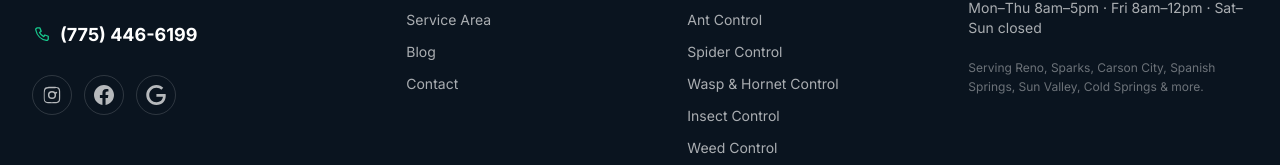
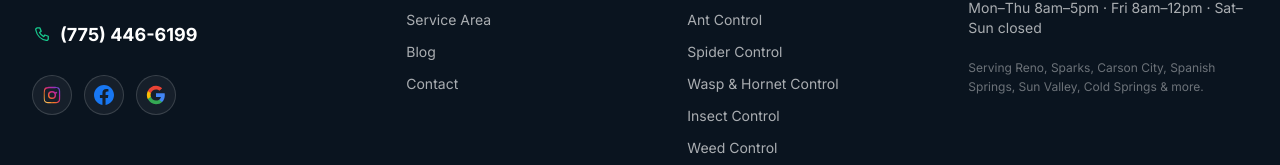
Before and after one commit to npollak1207/peak-pest-control, a Next.js app: page /blog in a window 1280 px wide. Shown: the part 8712-8877 px from the top of the page. Built offline with nearby package versions, Linux system fonts and the light colour scheme; no server answers.

Commit message:
Add hidden welcome page and full-color social logos
- Add a hidden /welcome onboarding page (noindex + robots disallow, unlisted)
  reusing the owner video for now
- Swap footer social icons for full-color brand logos (Instagram gradient,
  Facebook blue, Google 4-color)

```diff
--- a/app/robots.ts
+++ b/app/robots.ts
@@ -3,7 +3,7 @@ import { site } from "@/lib/site";
 
 export default function robots(): MetadataRoute.Robots {
   return {
-    rules: { userAgent: "*", allow: "/" },
+    rules: { userAgent: "*", allow: "/", disallow: "/welcome" },
     sitemap: `${site.url}/sitemap.xml`,
   };
 }
--- /dev/null
+++ b/app/welcome/page.tsx
@@ -0,0 +1,80 @@
+import type { Metadata } from "next";
+import Link from "next/link";
+import OwnerVideo from "@/components/OwnerVideo";
+import { Phone, Check } from "@/components/Icons";
+import { site } from "@/lib/site";
+
+// Using the owner/about video for now. Swap to a dedicated welcome clip by
+// dropping it in at public/videos/welcome.mp4 and updating this path.
+const WELCOME_VIDEO_SRC = "/videos/owner-aspen.mp4";
+
+// Hidden onboarding page — link-only, kept out of search and the sitemap.
+export const metadata: Metadata = {
+  title: "Welcome to Peak Pest Control",
+  description: "A quick welcome video for new members of the Peak sales team.",
+  robots: { index: false, follow: false, nocache: true },
+};
+
+const nextSteps = [
+  "Watch the welcome video from start to finish.",
+  "Save our main line so you can reach the office anytime.",
+  "Reply to your onboarding email once you're ready to get started.",
+];
+
+export default function WelcomePage() {
+  return (
+    <section className="bg-ink py-20 sm:py-28">
+      <div className="mx-auto max-w-3xl px-5 text-center sm:px-8">
+        <span className="inline-flex items-center gap-2 text-xs font-bold uppercase tracking-[0.2em] text-mint-600">
+          <span className="h-1.5 w-1.5 rounded-full bg-mint" />
+          Welcome aboard
+        </span>
+        <h1 className="mt-4 font-display text-3xl font-bold tracking-tight text-white sm:text-[2.75rem] sm:leading-[1.1]">
+          Welcome to the Peak team
+        </h1>
+        <p className="mx-auto mt-4 max-w-2xl text-lg leading-relaxed text-white/70">
+          We&rsquo;re glad you&rsquo;re here. Press play below for a quick
+          welcome from the team, then follow the steps underneath to get
+          started with {site.name}.
+        </p>
+      </div>
+
+      <div className="mx-auto mt-12 max-w-4xl px-5 sm:px-8">
+        <OwnerVideo
+          src={WELCOME_VIDEO_SRC}
+          poster="/videos/owner-poster.jpg"
+          posterAlt="Aspen from Peak Pest Control"
+          label="Welcome to Peak"
+          playLabel="Play the welcome video"
+          comingSoonLabel="Welcome video coming soon"
+        />
+      </div>
+
+      <div className="mx-auto mt-14 max-w-2xl px-5 sm:px-8">
+        <ul className="grid gap-4 text-left">
+          {nextSteps.map((step) => (
+            <li key={step} className="flex items-start gap-3">
+              <span className="mt-0.5 flex h-6 w-6 shrink-0 items-center justify-center rounded-full bg-mint-050 text-mint-600">
+                <Check className="h-3.5 w-3.5" />
+              </span>
+              <span className="leading-relaxed text-white/80">{step}</span>
+            </li>
+          ))}
+        </ul>
+
+        <div className="mt-10 flex flex-col items-center gap-4 text-center">
+          <a
+            href={site.phoneHref}
+            className="inline-flex items-center gap-2 text-lg font-bold text-white transition hover:text-mint"
+          >
+            <Phone className="h-5 w-5 text-mint" />
+            {site.phone}
+          </a>
+          <Link href="/" className="text-sm text-white/50 transition hover:text-mint">
+            Explore peakpestreno.com
+          </Link>
+        </div>
+      </div>
+    </section>
+  );
+}
--- a/components/Footer.tsx
+++ b/components/Footer.tsx
@@ -43,7 +43,7 @@ export default function Footer() {
                   target="_blank"
                   rel="noopener noreferrer"
                   aria-label={label}
-                  className="flex h-10 w-10 items-center justify-center rounded-full border border-white/15 text-white/70 transition hover:border-mint hover:text-mint"
+                  className="flex h-10 w-10 items-center justify-center rounded-full border border-white/15 bg-white/5 transition hover:border-white/40 hover:bg-white/10"
                 >
                   <Icon className="h-5 w-5" />
                 </a>
--- a/components/Icons.tsx
+++ b/components/Icons.tsx
@@ -112,22 +112,34 @@ export const Tag = ({ className }: IconProps) => (
   </svg>
 );
 
-// Brand glyphs (filled) for social & review links
+// Brand logos (full color) for social & review links
 export const Instagram = ({ className }: IconProps) => (
-  <svg viewBox="0 0 24 24" fill="currentColor" className={className} aria-hidden>
-    <path d="M12 2.2c3.2 0 3.58.01 4.85.07 1.17.05 1.8.25 2.23.41.56.22.96.48 1.38.9.42.42.68.82.9 1.38.16.42.36 1.06.41 2.23.06 1.27.07 1.65.07 4.85s-.01 3.58-.07 4.85c-.05 1.17-.25 1.8-.41 2.23-.22.56-.48.96-.9 1.38-.42.42-.82.68-1.38.9-.42.16-1.06.36-2.23.41-1.27.06-1.65.07-4.85.07s-3.58-.01-4.85-.07c-1.17-.05-1.8-.25-2.23-.41a3.7 3.7 0 0 1-1.38-.9 3.7 3.7 0 0 1-.9-1.38c-.16-.42-.36-1.06-.41-2.23-.06-1.27-.07-1.65-.07-4.85s.01-3.58.07-4.85c.05-1.17.25-1.8.41-2.23.22-.56.48-.96.9-1.38.42-.42.82-.68 1.38-.9.42-.16 1.06-.36 2.23-.41C8.42 2.21 8.8 2.2 12 2.2zm0 1.8c-3.15 0-3.5.01-4.75.07-.9.04-1.38.19-1.7.32-.43.16-.74.36-1.06.68-.32.32-.52.63-.68 1.06-.13.32-.28.8-.32 1.7C3.2 8.5 3.2 8.85 3.2 12s0 3.5.07 4.75c.04.9.19 1.38.32 1.7.16.43.36.74.68 1.06.32.32.63.52 1.06.68.32.13.8.28 1.7.32 1.25.06 1.6.07 4.75.07s3.5-.01 4.75-.07c.9-.04 1.38-.19 1.7-.32.43-.16.74-.36 1.06-.68.32-.32.52-.63.68-1.06.13-.32.28-.8.32-1.7.07-1.25.07-1.6.07-4.75s0-3.5-.07-4.75c-.04-.9-.19-1.38-.32-1.7a2.9 2.9 0 0 0-.68-1.06 2.9 2.9 0 0 0-1.06-.68c-.32-.13-.8-.28-1.7-.32C15.5 4.01 15.15 4 12 4zm0 3.1a4.9 4.9 0 1 1 0 9.8 4.9 4.9 0 0 1 0-9.8zm0 1.8a3.1 3.1 0 1 0 0 6.2 3.1 3.1 0 0 0 0-6.2zm5.1-.94a1.15 1.15 0 1 1 0 2.3 1.15 1.15 0 0 1 0-2.3z" />
+  <svg viewBox="0 0 24 24" className={className} aria-hidden>
+    <defs>
+      <linearGradient id="ig-gradient" x1="0" y1="1" x2="1" y2="0">
+        <stop offset="0" stopColor="#feda75" />
+        <stop offset="0.3" stopColor="#fa7e1e" />
+        <stop offset="0.55" stopColor="#d62976" />
+        <stop offset="0.8" stopColor="#962fbf" />
+        <stop offset="1" stopColor="#4f5bd5" />
+      </linearGradient>
+    </defs>
+    <path fill="url(#ig-gradient)" d="M12 2.2c3.2 0 3.58.01 4.85.07 1.17.05 1.8.25 2.23.41.56.22.96.48 1.38.9.42.42.68.82.9 1.38.16.42.36 1.06.41 2.23.06 1.27.07 1.65.07 4.85s-.01 3.58-.07 4.85c-.05 1.17-.25 1.8-.41 2.23-.22.56-.48.96-.9 1.38-.42.42-.82.68-1.38.9-.42.16-1.06.36-2.23.41-1.27.06-1.65.07-4.85.07s-3.58-.01-4.85-.07c-1.17-.05-1.8-.25-2.23-.41a3.7 3.7 0 0 1-1.38-.9 3.7 3.7 0 0 1-.9-1.38c-.16-.42-.36-1.06-.41-2.23-.06-1.27-.07-1.65-.07-4.85s.01-3.58.07-4.85c.05-1.17.25-1.8.41-2.23.22-.56.48-.96.9-1.38.42-.42.82-.68 1.38-.9.42-.16 1.06-.36 2.23-.41C8.42 2.21 8.8 2.2 12 2.2zm0 1.8c-3.15 0-3.5.01-4.75.07-.9.04-1.38.19-1.7.32-.43.16-.74.36-1.06.68-.32.32-.52.63-.68 1.06-.13.32-.28.8-.32 1.7C3.2 8.5 3.2 8.85 3.2 12s0 3.5.07 4.75c.04.9.19 1.38.32 1.7.16.43.36.74.68 1.06.32.32.63.52 1.06.68.32.13.8.28 1.7.32 1.25.06 1.6.07 4.75.07s3.5-.01 4.75-.07c.9-.04 1.38-.19 1.7-.32.43-.16.74-.36 1.06-.68.32-.32.52-.63.68-1.06.13-.32.28-.8.32-1.7.07-1.25.07-1.6.07-4.75s0-3.5-.07-4.75c-.04-.9-.19-1.38-.32-1.7a2.9 2.9 0 0 0-.68-1.06 2.9 2.9 0 0 0-1.06-.68c-.32-.13-.8-.28-1.7-.32C15.5 4.01 15.15 4 12 4zm0 3.1a4.9 4.9 0 1 1 0 9.8 4.9 4.9 0 0 1 0-9.8zm0 1.8a3.1 3.1 0 1 0 0 6.2 3.1 3.1 0 0 0 0-6.2zm5.1-.94a1.15 1.15 0 1 1 0 2.3 1.15 1.15 0 0 1 0-2.3z" />
   </svg>
 );
 
 export const Facebook = ({ className }: IconProps) => (
-  <svg viewBox="0 0 24 24" fill="currentColor" className={className} aria-hidden>
-    <path d="M24 12.07C24 5.4 18.63 0 12 0S0 5.4 0 12.07C0 18.1 4.39 23.1 10.13 24v-8.44H7.08v-3.49h3.05V9.41c0-3.02 1.79-4.69 4.53-4.69 1.31 0 2.68.24 2.68.24v2.97h-1.5c-1.49 0-1.96.93-1.96 1.89v2.25h3.33l-.53 3.49h-2.8V24C19.61 23.1 24 18.1 24 12.07z" />
+  <svg viewBox="0 0 24 24" className={className} aria-hidden>
+    <path fill="#1877F2" d="M24 12.07C24 5.4 18.63 0 12 0S0 5.4 0 12.07C0 18.1 4.39 23.1 10.13 24v-8.44H7.08v-3.49h3.05V9.41c0-3.02 1.79-4.69 4.53-4.69 1.31 0 2.68.24 2.68.24v2.97h-1.5c-1.49 0-1.96.93-1.96 1.89v2.25h3.33l-.53 3.49h-2.8V24C19.61 23.1 24 18.1 24 12.07z" />
   </svg>
 );
 
 export const Google = ({ className }: IconProps) => (
-  <svg viewBox="0 0 24 24" fill="currentColor" className={className} aria-hidden>
-    <path d="M12.48 10.92v3.28h7.84c-.24 1.84-.853 3.187-1.787 4.133-1.147 1.147-2.933 2.4-6.053 2.4-4.827 0-8.6-3.893-8.6-8.72s3.773-8.72 8.6-8.72c2.6 0 4.507 1.027 5.907 2.347l2.307-2.307C18.747 1.44 16.133 0 12.48 0 5.867 0 .307 5.387.307 12s5.56 12 12.173 12c3.573 0 6.267-1.173 8.373-3.36 2.16-2.16 2.84-5.213 2.84-7.667 0-.76-.053-1.467-.173-2.053H12.48z" />
+  <svg viewBox="0 0 48 48" className={className} aria-hidden>
+    <path fill="#4285F4" d="M45.12 24.5c0-1.56-.14-3.06-.4-4.5H24v8.51h11.84c-.51 2.75-2.06 5.08-4.39 6.64v5.52h7.11c4.16-3.83 6.56-9.47 6.56-16.17z" />
+    <path fill="#34A853" d="M24 46c5.94 0 10.92-1.97 14.56-5.33l-7.11-5.52c-1.97 1.32-4.49 2.1-7.45 2.1-5.73 0-10.58-3.87-12.31-9.07H4.34v5.7C7.96 41.07 15.4 46 24 46z" />
+    <path fill="#FBBC05" d="M11.69 28.18C11.25 26.86 11 25.45 11 24s.25-2.86.69-4.18v-5.7H4.34C2.85 17.09 2 20.45 2 24s.85 6.91 2.34 9.88l7.35-5.7z" />
+    <path fill="#EA4335" d="M24 10.75c3.23 0 6.13 1.11 8.41 3.29l6.31-6.31C34.91 4.18 29.93 2 24 2 15.4 2 7.96 6.93 4.34 14.12l7.35 5.7c1.73-5.2 6.58-9.07 12.31-9.07z" />
   </svg>
 );
 
--- a/components/OwnerVideo.tsx
+++ b/components/OwnerVideo.tsx
@@ -3,18 +3,23 @@
 import { useState } from "react";
 import Image from "next/image";
 
-// Click-to-play owner video: poster + play button, the <video> only mounts
-// on click. Empty src shows a "coming soon" poster instead.
+// Click-to-play video: poster + play button, the <video> only mounts on
+// click. When no poster is given, a branded gradient stands in. An empty src
+// shows the "coming soon" label instead of a playable button.
 export default function OwnerVideo({
   src,
   poster,
   posterAlt,
   label = "Meet the owner",
+  comingSoonLabel = "Owner video coming soon",
+  playLabel = "Play the owner's video",
 }: {
   src?: string;
-  poster: string;
-  posterAlt: string;
+  poster?: string;
+  posterAlt?: string;
   label?: string;
+  comingSoonLabel?: string;
+  playLabel?: string;
 }) {
   const [playing, setPlaying] = useState(false);
   const hasVideo = Boolean(src);
@@ -31,13 +36,17 @@ export default function OwnerVideo({
         />
       ) : (
         <>
+          {poster ? (
             <Image
               src={poster}
-            alt={posterAlt}
+              alt={posterAlt ?? ""}
               fill
               sizes="(max-width: 1024px) 100vw, 1024px"
               className="object-cover"
             />
+          ) : (
+            <div className="absolute inset-0 bg-gradient-to-br from-night via-ink to-night" />
+          )}
           <div className="absolute inset-0 bg-gradient-to-t from-ink/70 via-ink/20 to-transparent" />
 
           <div className="absolute inset-0 flex flex-col items-center justify-center gap-4">
@@ -45,7 +54,7 @@ export default function OwnerVideo({
               type="button"
               onClick={() => hasVideo && setPlaying(true)}
               disabled={!hasVideo}
-              aria-label={hasVideo ? "Play the owner's video" : "Owner video coming soon"}
+              aria-label={hasVideo ? playLabel : comingSoonLabel}
               className="flex h-20 w-20 items-center justify-center rounded-full bg-white/95 shadow-lift transition hover:scale-105 hover:bg-white disabled:cursor-default disabled:hover:scale-100"
             >
               <svg
@@ -60,7 +69,7 @@ export default function OwnerVideo({
           </div>
 
           <span className="absolute bottom-4 left-1/2 -translate-x-1/2 whitespace-nowrap rounded-full bg-ink/75 px-4 py-1.5 text-xs font-bold uppercase tracking-widest text-white backdrop-blur">
-            {hasVideo ? label : "Owner video coming soon"}
+            {hasVideo ? label : comingSoonLabel}
           </span>
         </>
       )}
```
Lines whose indentation alone changed are shown as unchanged.
